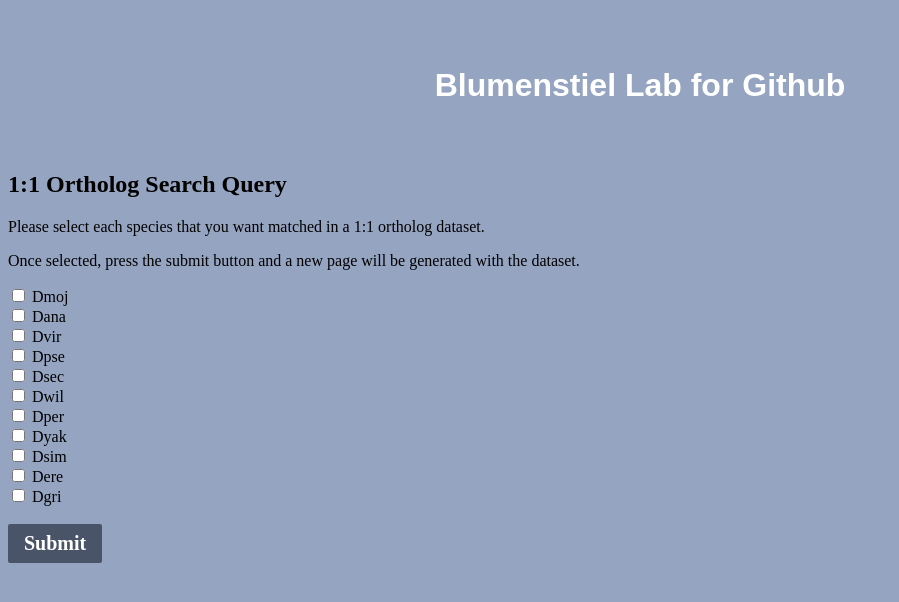
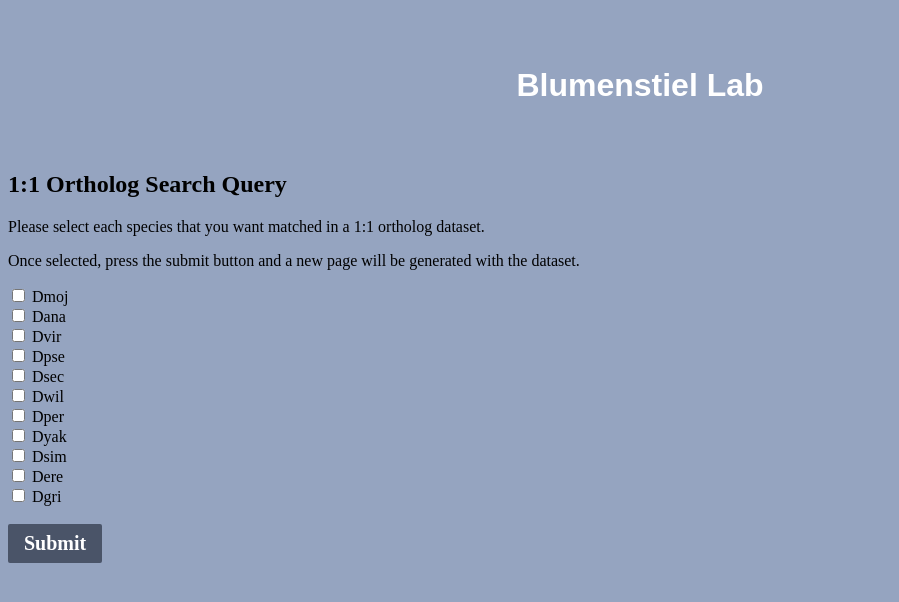
Before and after one commit to chrisstillman/OrthologSearchApp, a plain HTML site: page index.html in a window 1280 px wide. Shown: the whole page, without its empty margins (0-899 px from the left). Drawn offline with Linux system fonts and the light colour scheme.

Commit message:
Update index.html

```diff
--- a/index.html
+++ b/index.html
@@ -19,7 +19,7 @@
 <body>
 
 
-    <h1>Blumenstiel Lab for Github</h1>
+    <h1>Blumenstiel Lab</h1>
     <p></p>
     <h2>1:1 Ortholog Search Query</h2>
     <p>Please select each species that you want matched in a 1:1 ortholog dataset.</p>
```
